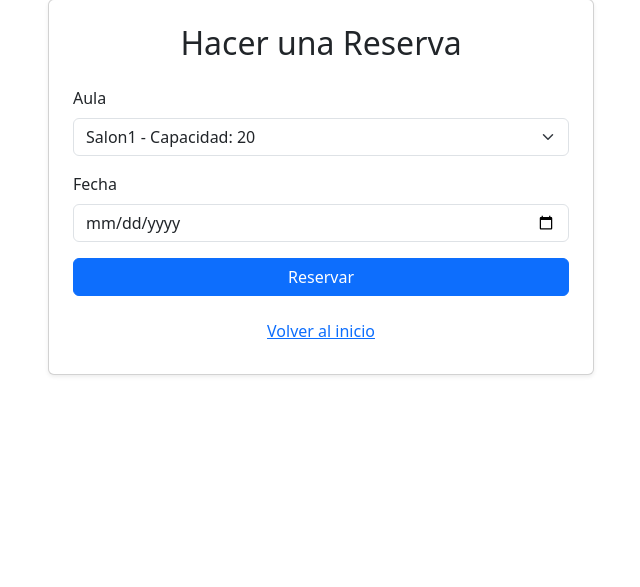
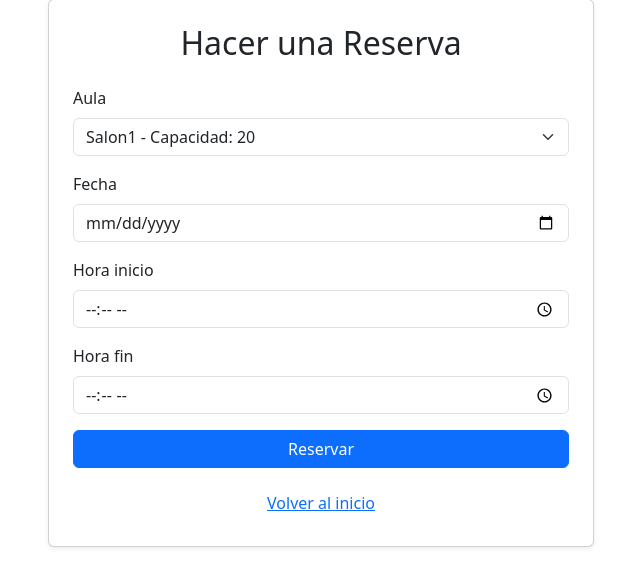
Before and after one commit to hernadezw/reserva-aulas, a Django app: page /reservar/ in a window 1280 px wide. Shown: the part 121-708 px from the top of the page, without its empty margins (319-959 px from the left). Run offline with Django 5.2, Linux system fonts and the light colour scheme; a user stored in the database is signed in; data comes from the database, SQL or seed files in the repository; both versions use the stored data as it was after the commit; some libraries are stand-ins or nearby versions.

Commit message:
Se agregan campos hora_inicio y hora_fin

```diff
--- a/aulas/templates/reserva_form.html
+++ b/aulas/templates/reserva_form.html
@@ -58,6 +58,41 @@
             {% endif %}
           </div>
 
+          <!-- Hora de inicio -->
+          <div class="mb-3">
+            <label for="{{ form.hora_inicio.id_for_label }}" class="form-label">
+              {{ form.hora_inicio.label }}
+            </label>
+            <input type="time"
+                  name="{{ form.hora_inicio.html_name }}"
+                  id="{{ form.hora_inicio.id_for_label }}"
+                  value="{{ form.hora_inicio.value|default_if_none:'' }}"
+                  class="form-control {% if form.hora_inicio.errors %}is-invalid{% endif %}">
+            {% if form.hora_inicio.errors %}
+              <div class="invalid-feedback">
+                {{ form.hora_inicio.errors|striptags }}
+              </div>
+            {% endif %}
+          </div>
+
+          <!-- Hora de fin -->
+          <div class="mb-3">
+            <label for="{{ form.hora_fin.id_for_label }}" class="form-label">
+              {{ form.hora_fin.label }}
+            </label>
+            <input type="time"
+                  name="{{ form.hora_fin.html_name }}"
+                  id="{{ form.hora_fin.id_for_label }}"
+                  value="{{ form.hora_fin.value|default_if_none:'' }}"
+                  class="form-control {% if form.hora_fin.errors %}is-invalid{% endif %}">
+            {% if form.hora_fin.errors %}
+              <div class="invalid-feedback">
+                {{ form.hora_fin.errors|striptags }}
+              </div>
+            {% endif %}
+          </div>
+
+
           <div class="d-grid">
             <button type="submit" class="btn btn-primary">Reservar</button>
           </div>
```
Also changed, not shown: requirements.txt (added, +43 -0 lines), aulas/requirements.txt (added), db.sqlite3.
